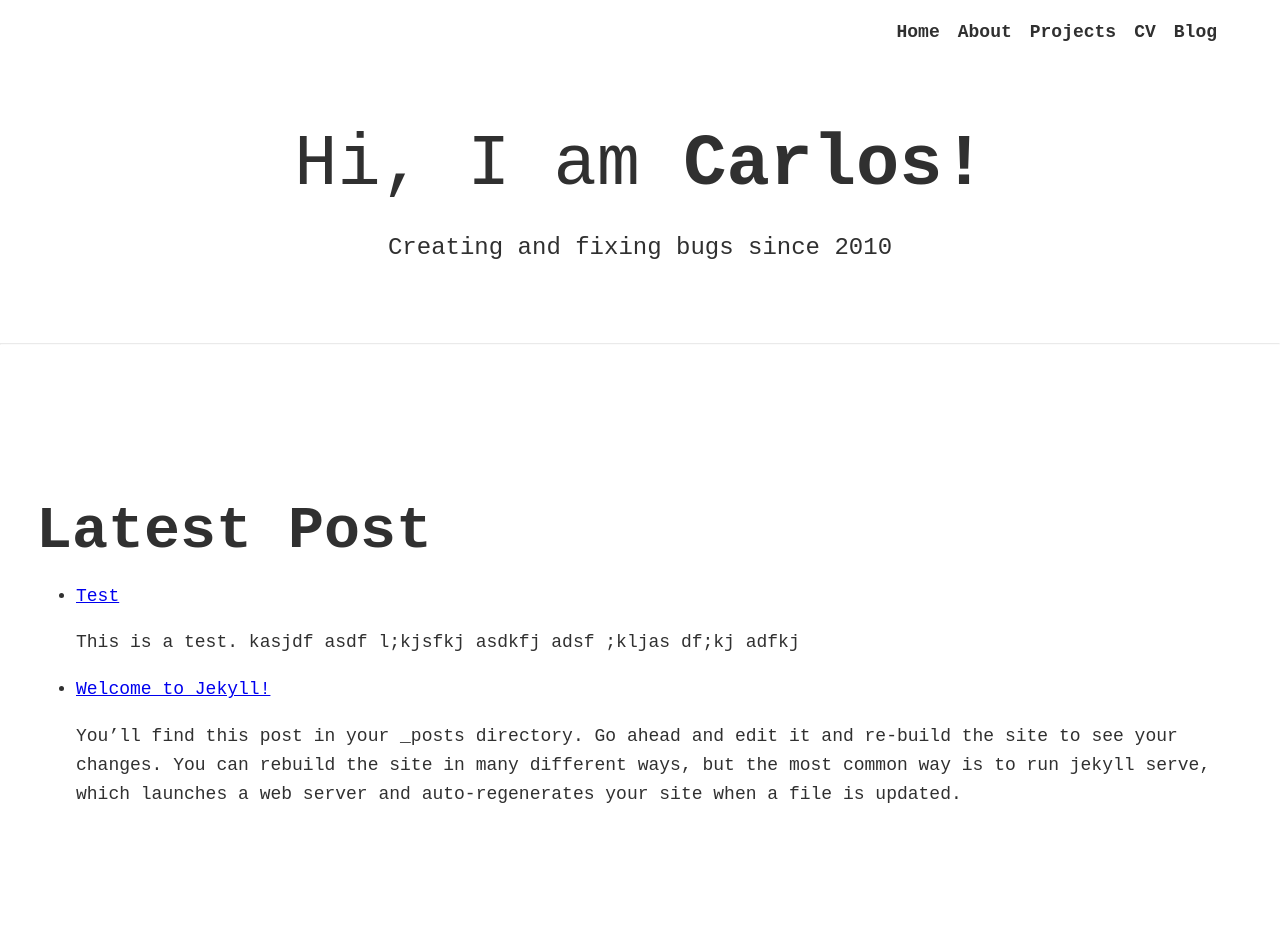
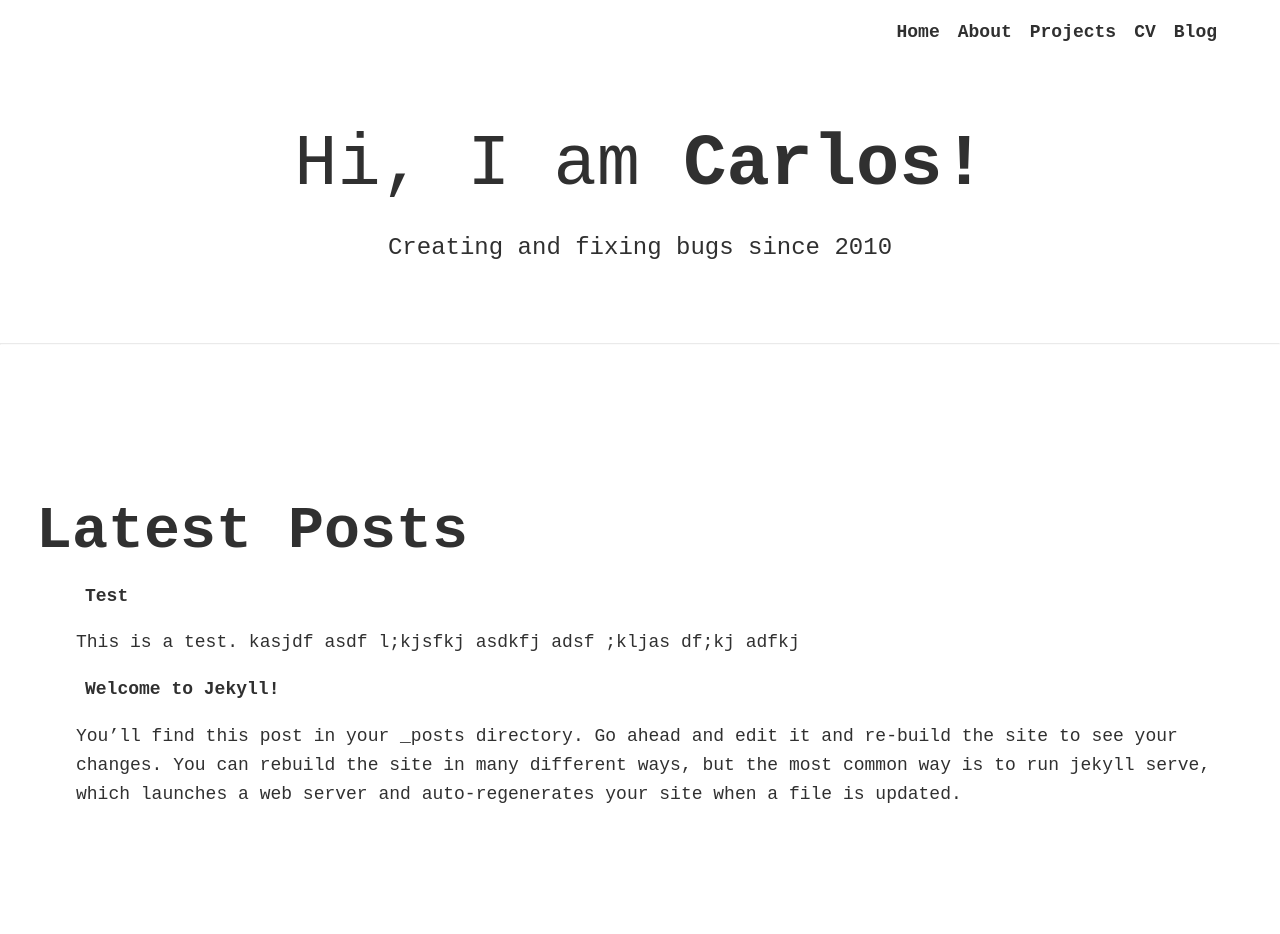
Before and after one commit to carlosghabrous/carlosghabrous.github.io, a Jekyll site: the page built from blog.html, in a window 1280 px wide. Built offline with Jekyll 4.4.1, drawn with Linux system fonts in a browser that asks for light colours; nearby versions of some CDN libraries.

Commit message:
Add style to blog.html

```diff
--- a/_sass/main.scss
+++ b/_sass/main.scss
@@ -288,3 +288,33 @@ header {
 .to-top-arrow:hover {
     color: var(--clr-accent);
 }
+
+/* Blog */
+.latest-posts__list {
+    list-style-type: none;
+    display: flex;
+    flex-direction: column;
+    justify-content: space-evenly;
+}
+
+// .nav__list {
+//     list-style-type: none;
+//     display: flex;
+//     flex-direction: row;
+//     justify-content: space-evenly;
+//     height: 100%;
+//     margin: 0;
+//     padding: 0;
+//     float: right;
+// }
+
+.latest-posts__link {
+    color: inherit;
+    font-weight: var(--fw-bold);
+    text-decoration: none;
+    margin: .5em;
+}
+
+.latest-posts__link:hover {
+    color: var(--clr-accent);
+}
--- a/blog.html
+++ b/blog.html
@@ -3,8 +3,8 @@ layout: default
 title: Ghab's blog
 ---
 <section class="blog">
-  <h2 class="section__title section__title--latest-posts">Latest Post</h2>
-  <ul class="latest-posts__item">
+  <h2 class="section__title section__title--latest-posts">Latest Posts</h2>
+  <ul class="latest-posts__list">
     {% for post in site.posts %}
       <li class="latest-posts__item">
         <a class="latest-posts__link" href="{{ post.url }}">{{ post.title }}</a>
```
